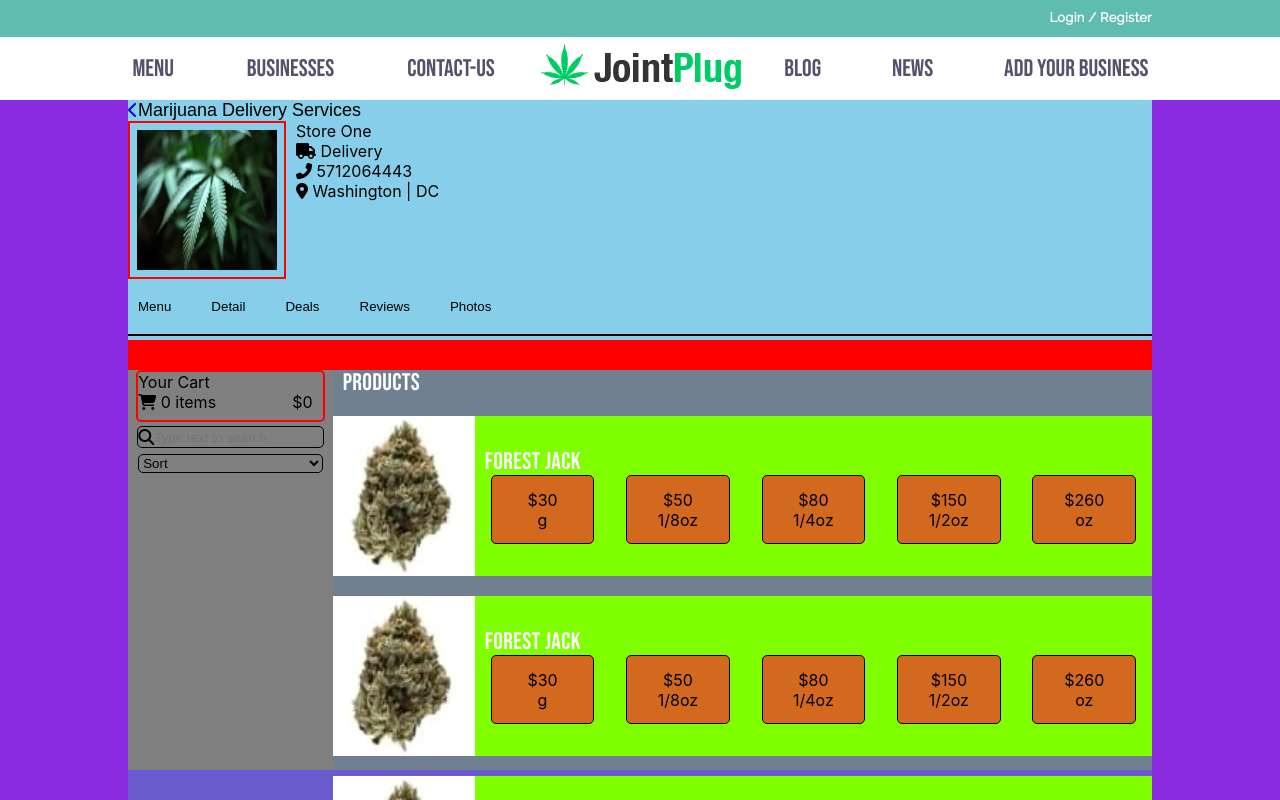
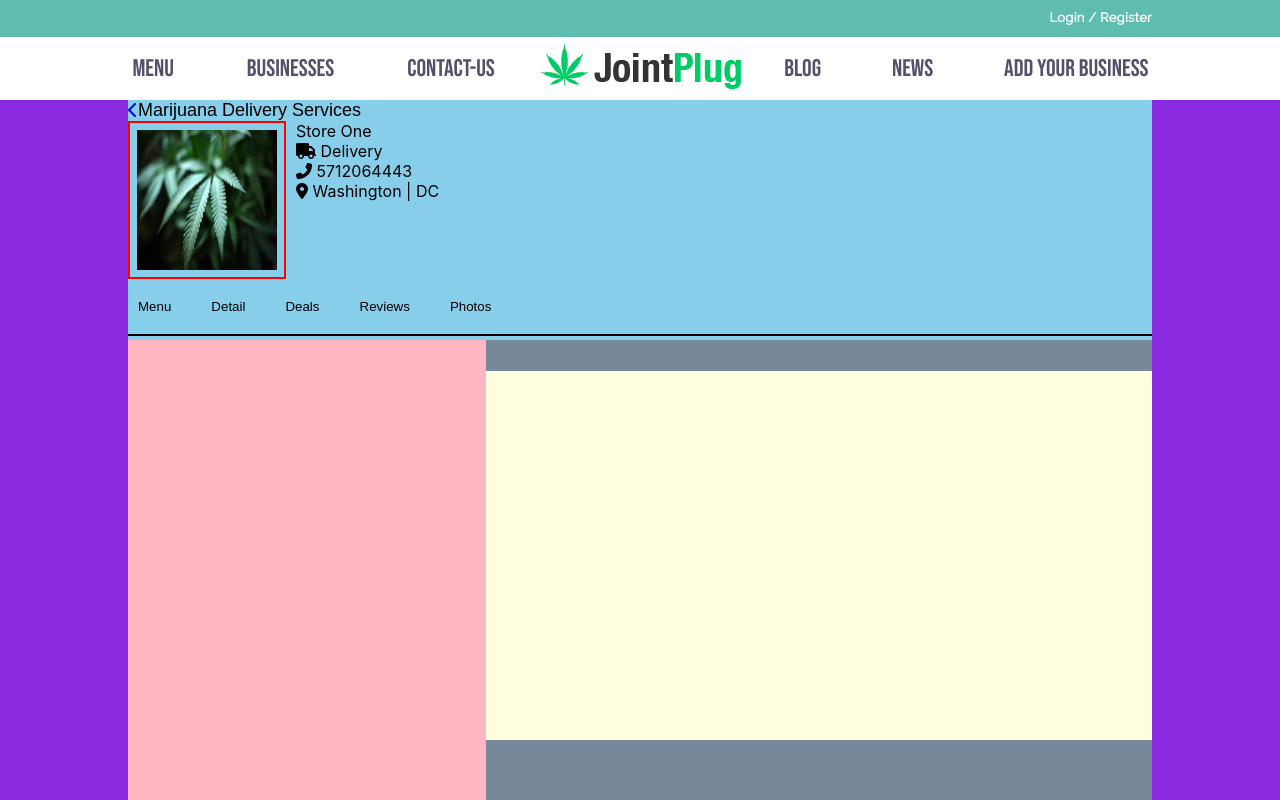
Before and after one commit to ranagoharayoub/Joint-Plug, a React (Create React App) app: page /business in a window 1280 px wide. Both pictures are taken after a click on the button "Reviews". Shown: the top 800 px of the page. Built offline with nearby package versions, Linux system fonts and the light colour scheme.

Commit message:
Review Layout

```diff
--- a/src/Components/Business_Menu.css
+++ b/src/Components/BusinessMenu.css
@@ -1,7 +1,7 @@
 .body-div {
   width: 100%;
   height: 100%;
-  background-color: red;
+  /* background-color: red; */
   display: flex;
 }
 .bus-left-right {
@@ -13,7 +13,7 @@
 .bus-left {
   width: 25%;
   height: 50vh;
-  background: grey;
+  /* background: grey; */
   display: flex;
   align-items: center;
   flex-direction: column;
@@ -21,7 +21,7 @@
 .bus-right {
   width: 100%;
   height: 50vh;
-  background: slategrey;
+  /* background: slategrey; */
 }
 .bus-cart {
   width: 90%;
@@ -70,7 +70,7 @@
 .bus-product {
   width: 100%;
   height: 160px;
-  background: burlywood;
+  /* background: burlywood; */
   display: flex;
   margin-top: 20px;
   margin-bottom: 20px;
@@ -78,7 +78,7 @@
 .bus-product-img {
   width: 144px;
   height: 100%;
-  background: cadetblue;
+  /* background: cadetblue; */
 }
 .bus-product-photo {
   width: 142px;
@@ -96,7 +96,7 @@
 .bus-product-detail {
   width: 100%;
   height: 100%;
-  background: chartreuse;
+  /* background: chartreuse; */
   display: flex;
   flex-direction: column;
   justify-content: center;
@@ -104,7 +104,7 @@
 .bus-product-weight {
   min-width: 15%;
   height: 67px;
-  background: chocolate;
+  /* background: chocolate; */
   display: flex;
   flex-direction: column;
   justify-content: center;
--- a/src/Components/BusinessMenu.js
+++ b/src/Components/BusinessMenu.js
@@ -1,5 +1,5 @@
 import React, { useState } from 'react'
-import './Business_Menu.css'
+import './BusinessMenu.css'
 
 function BusinessMenu({active}) {
     const [price, setprice] = useState(0)
--- /dev/null
+++ b/src/Components/BusinessReview.css
@@ -0,0 +1,39 @@
+.business-review{
+    height: auto;
+    width: 100%;
+    background-color: lightgreen;
+    display: flex;
+}
+
+.business-review .review-left{
+    width: 35%;
+    height: 100%;
+    background-color: lightpink;
+    display: flex;
+    flex-direction: column;
+    align-items: center;
+
+}
+
+.business-review .review-right{
+    flex: 1;
+    background-color: lightslategrey;
+    display: flex;
+    flex-direction: column;
+    align-items: center;
+    justify-content: space-between;
+    padding: 3% 0%;
+}
+
+
+.business-review .review-top{
+    height: 50%;
+    width: 100%;
+    background-color: lightyellow;
+}
+
+.business-review .review-bottom{
+    min-height: 40%;
+    width: 100%;
+    background-color: limegreen;
+}
--- /dev/null
+++ b/src/Components/BusinessReview.js
@@ -0,0 +1,22 @@
+import React from 'react'
+import './BusinessReview.css'
+
+function BusinessReview({active}) {
+    return (
+        <div className='business-review' style={active==='review'? {display:'flex'} : {display: 'none'}} >
+            <div className='review-left'>
+
+            </div>
+            <div className='review-right'>
+                <div className='review-top'>
+
+                </div>
+                <div className='review-bottom'>
+
+                </div>
+            </div>
+        </div>
+    )
+}
+
+export default BusinessReview
--- a/src/Pages/Business.js
+++ b/src/Pages/Business.js
@@ -2,6 +2,7 @@ import React, { useState } from 'react'
 import BusinessDeals from '../Components/BusinessDeals'
 import BusinessDetail from '../Components/BusinessDetail'
 import BusinessMenu from '../Components/BusinessMenu'
+import BusinessReview from '../Components/BusinessReview'
 import './Business.css'
 function Business() {
     const [active, setactive] = useState('menu')
@@ -31,7 +32,7 @@ function Business() {
                     <button onClick={()=> setactive('menu')} className="bus-tab-1">Menu</button>
                     <button onClick={()=> setactive('detail')} className="bus-tab-2">Detail</button>
                     <button onClick={()=> setactive('deals')} className="bus-tab-2">Deals</button>
-                    <button className="bus-tab-2">Reviews</button>
+                    <button onClick={()=> setactive('review')} className="bus-tab-2">Reviews</button>
                     <button className="bus-tab-2">Photos</button>
                 </div>
             </div>
@@ -39,6 +40,7 @@ function Business() {
                 <BusinessMenu active={active} ></BusinessMenu>
                 <BusinessDetail active={active} ></BusinessDetail>
                 <BusinessDeals active={active} ></BusinessDeals>
+                <BusinessReview active={active}></BusinessReview>
             </div>
         </div>
     )
```
